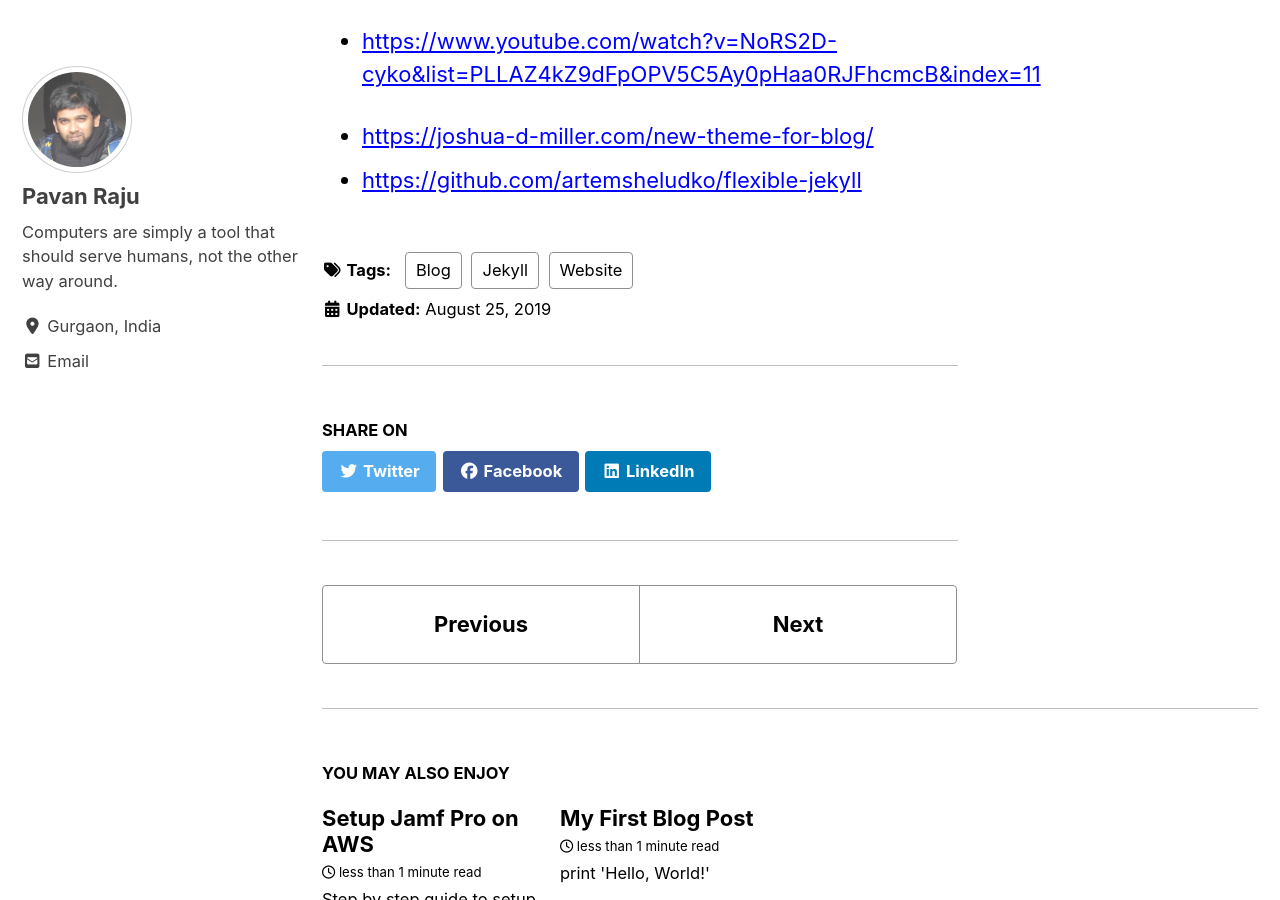
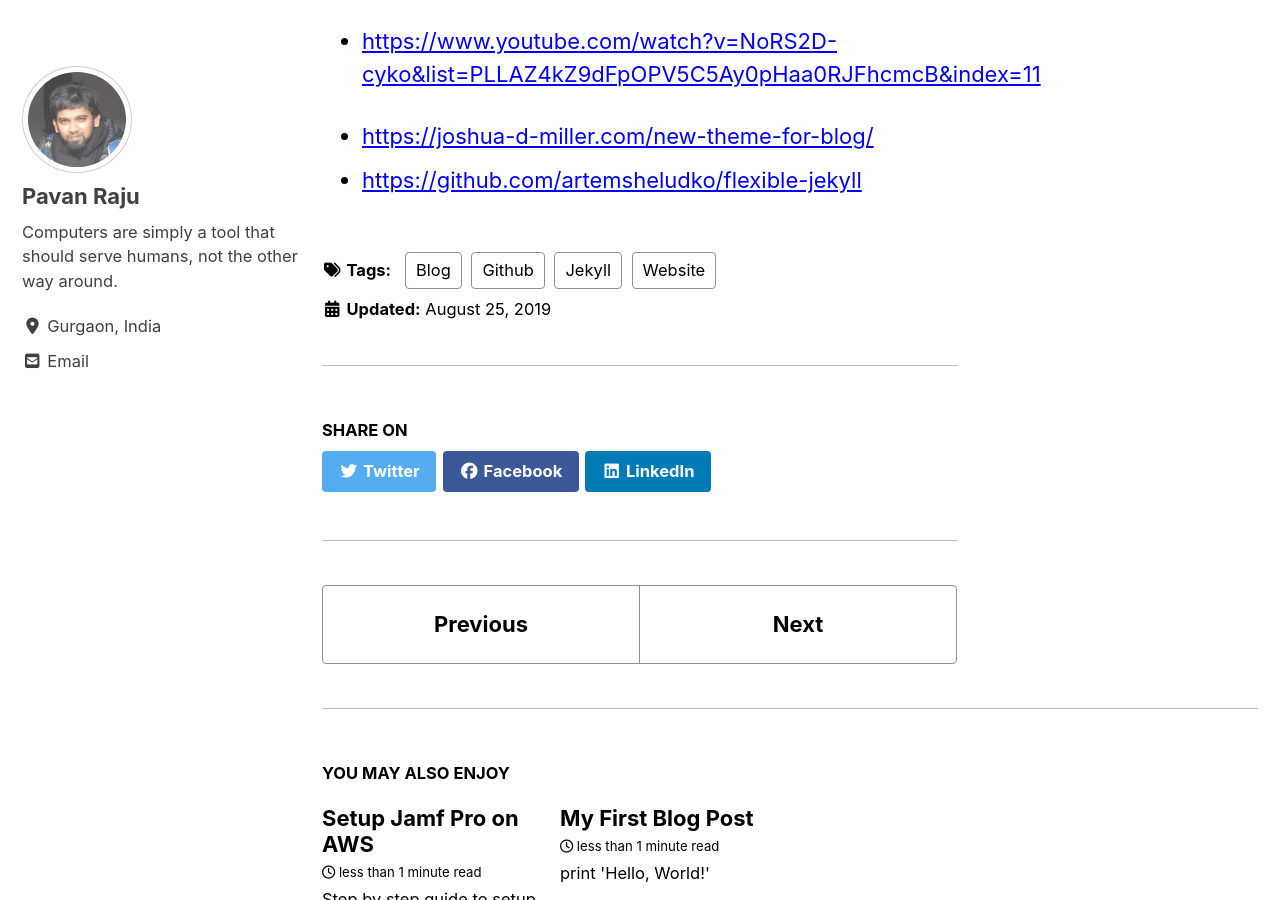
Before and after one commit to iampavan/themacguy, a Jekyll site: the page built from _posts/2019/2019-08-August/2019-08-25-01-Build-Jekyll-site.md, in a window 1280 px wide and 900 px high, scrolled down 1337 px. Built offline with Jekyll 4.4.1, drawn with Linux system fonts in a browser that asks for light colours; cached includes are drawn as plain includes; nearby versions of some CDN libraries.

Commit message:
Updated tags

```diff
--- a/_posts/2019/2019-08-August/2019-08-25-01-Build-Jekyll-site.md
+++ b/_posts/2019/2019-08-August/2019-08-25-01-Build-Jekyll-site.md
@@ -5,6 +5,7 @@ tags:
   - Jekyll
   - Blog
   - Website
+  - Github
 published: true
 ---
 Step by step guide to build a Jekyll site
```
